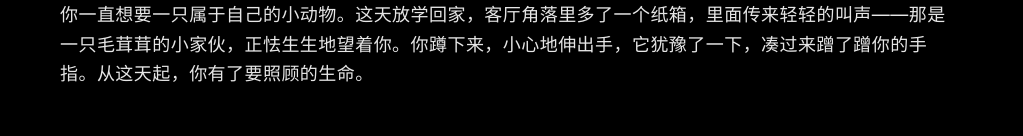
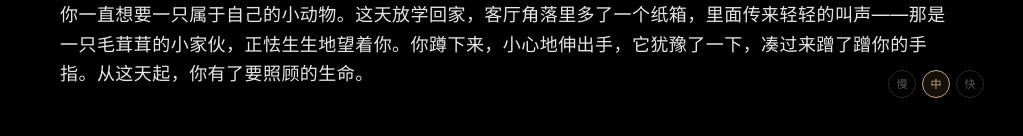
Before and after one commit to 999bug/life-simulator, a React (Vite) app: page / in a window 1280 px wide. Both pictures are taken after a click on the button "⚡ 快速模拟". Shown: the part 656-792 px from the top of the page, without its empty margins (128-1151 px from the left). Built offline with nearby package versions, Linux system fonts and the light colour scheme.

Commit message:
[NF]: 节奏档位：游戏内打字速度切换按钮
- GameScreen 新增 typeSpeed/onTypeSpeedChange props，透传给 DialogBox
- 底部右下角新增慢/中/快三个圆钮，点击 sfx.select() + 实时切换
- App.tsx 从 useGame 解构 typeSpeed/setTypeSpeed 并接线

```diff
--- a/src/App.tsx
+++ b/src/App.tsx
@@ -6,7 +6,7 @@ import GameScreen from './components/GameScreen';
 import SummaryScreen from './components/SummaryScreen';
 
 export default function App() {
-  const { game, currentEvent, feedback, hasSave, autoPlay, startGame, startAutoGame, makeChoice, continue: continue_, continueGame, reset } = useGame();
+  const { game, currentEvent, feedback, hasSave, autoPlay, typeSpeed, startGame, startAutoGame, makeChoice, continue: continue_, continueGame, reset, setTypeSpeed } = useGame();
 
   // 快速模拟模式静音高频交互音；结算页恢复（保留落幕音）
   useEffect(() => {
@@ -32,6 +32,8 @@ export default function App() {
             currentEvent={currentEvent}
             feedback={feedback}
             autoPlay={autoPlay}
+            typeSpeed={typeSpeed}
+            onTypeSpeedChange={setTypeSpeed}
             onChoice={makeChoice}
             onContinue={continue_}
           />
--- a/src/components/GameScreen.tsx
+++ b/src/components/GameScreen.tsx
@@ -1,5 +1,5 @@
 import { useState, useCallback } from 'react';
-import type { Choice, GameState, LifeEvent } from '../types';
+import type { Choice, GameState, LifeEvent, TypeSpeed } from '../types';
 import { STAGE_META } from '../engine/state';
 import { sfx } from '../utils/sound';
 import SceneArea from './SceneArea';
@@ -12,11 +12,19 @@ interface Props {
   currentEvent: LifeEvent | null;
   feedback: string | null;
   autoPlay: boolean;
+  typeSpeed: TypeSpeed;
+  onTypeSpeedChange: (s: TypeSpeed) => void;
   onChoice: (choice: Choice) => void;
   onContinue: () => void;
 }
 
-export default function GameScreen({ game, currentEvent, feedback, autoPlay, onChoice, onContinue }: Props) {
+const SPEED_OPTIONS: Array<{ value: TypeSpeed; label: string }> = [
+  { value: 'slow', label: '慢' },
+  { value: 'normal', label: '中' },
+  { value: 'fast', label: '快' },
+];
+
+export default function GameScreen({ game, currentEvent, feedback, autoPlay, typeSpeed, onTypeSpeedChange, onChoice, onContinue }: Props) {
   const [showChoices, setShowChoices] = useState(false);
 
   const handleDialogComplete = useCallback(() => {
@@ -79,6 +87,7 @@ export default function GameScreen({ game, currentEvent, feedback, autoPlay, onC
           title={currentEvent.title}
           autoAdvance={isAuto}
           instant={autoPlay}
+          typeSpeed={typeSpeed}
           onComplete={handleDialogComplete}
           onAutoContinue={isAuto ? () => onChoice(currentEvent.choices[0]) : undefined}
         />
@@ -90,6 +99,23 @@ export default function GameScreen({ game, currentEvent, feedback, autoPlay, onC
           age={game.age}
         />
       </div>
+
+      {/* 打字速度切换（游戏内实时生效） */}
+      <div className="absolute right-2 bottom-1.5 z-20 flex gap-1.5">
+        {SPEED_OPTIONS.map(s => (
+          <button
+            key={s.value}
+            onClick={() => { sfx.select(); onTypeSpeedChange(s.value); }}
+            title={s.label}
+            className={`w-7 h-7 rounded-full text-[11px] border transition-all duration-200 font-sans
+              ${typeSpeed === s.value
+                ? 'border-[#c9a96e] text-[#c9a96e] bg-[#c9a96e]/10'
+                : 'border-white/15 text-white/35 hover:border-[#c9a96e]/40 hover:text-[#c9a96e]'}`}
+          >
+            {s.label}
+          </button>
+        ))}
+      </div>
     </div>
   );
 }
```
